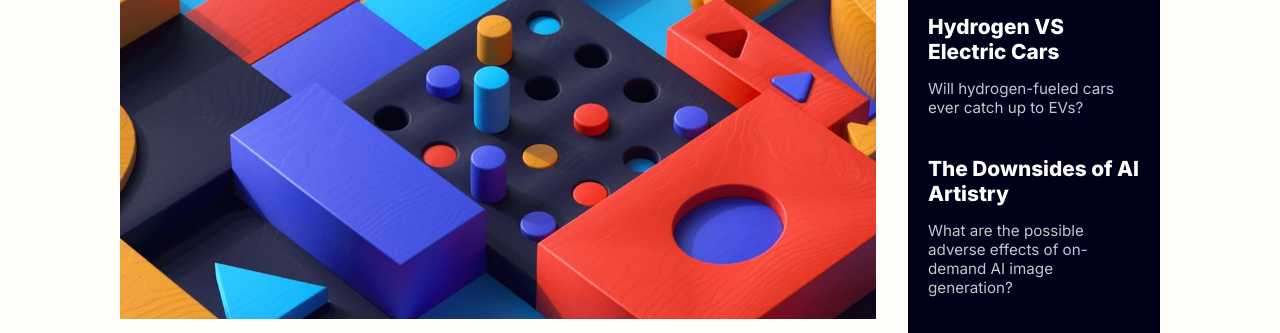
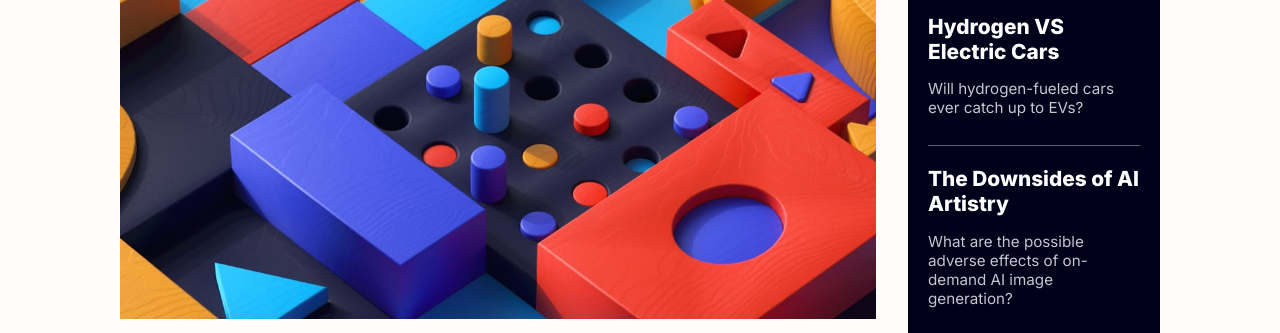
Before and after one commit to ItsTrolly/News-home-page, a plain HTML site: page index.html in a window 1280 px wide. Shown: the part 251-584 px from the top of the page. Drawn offline with Linux system fonts and the light colour scheme.

Commit message:
Update index.css

```diff
--- a/styles/index.css
+++ b/styles/index.css
@@ -84,7 +84,7 @@ h1{
     color:  hsl(35, 77%, 62%);
     cursor: pointer;
 }
-#devider{
+#devider, #devider2{
     border-top: 1px solid hsl(236, 13%, 42%);
     padding-top: 20px;
 }
```
